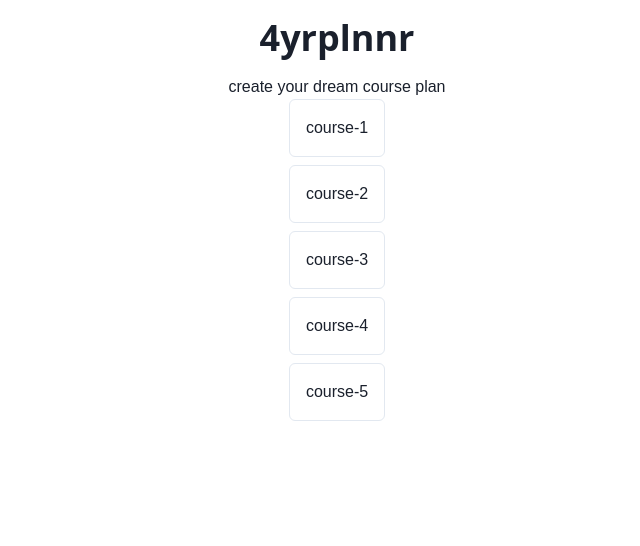
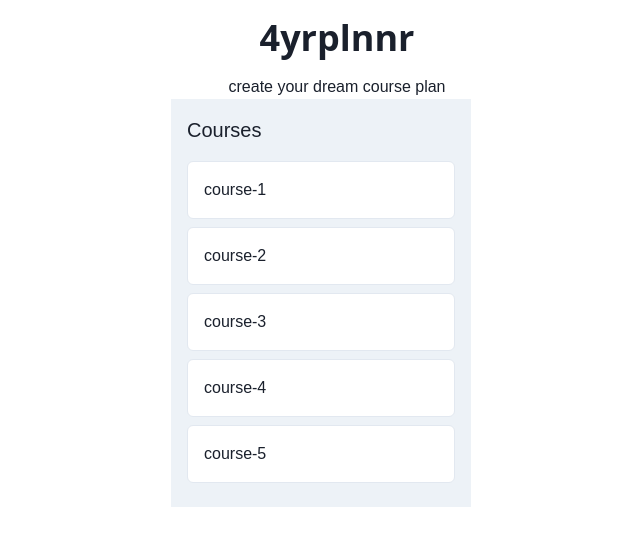
Before and after one commit to gayatri-3/4yrplnnr, a React (Create React App) app: page / in a window 1280 px wide. Shown: the top 546 px of the page, without its empty margins (303-943 px from the left). Built offline with nearby package versions, Linux system fonts and the light colour scheme.

Commit message:
drag and drop courses column
note: drag not set up so error displays

```diff
--- a/src/pages/planner.js
+++ b/src/pages/planner.js
@@ -9,18 +9,45 @@ export default function Planner() {
             <Heading mb={4}>4yrplnnr</Heading>
             <Text>create your dream course plan</Text>
 
-            {/* list courses */}
+            {/* drag and drop courses */}
+            <DragDropContext>
+                <Flex>
+                    {/* left column: courses list */}
+                    <Droppable droppableId="courses">
+                        {(provided) => (
+                            <Box width="300px" bg="gray.100" p={4} mr={8}>
+                                <Text fontSize="xl" mb={4}>
+                                    Courses
+                                </Text>
+
+                                {/* courses list */}
                                 {courses.map((course, index) => (
+                                    <Draggable
+                                        key={course.id}
+                                        draggableId={course.id}
+                                        index={index}
+                                    >
+                                        {(provided) => (
                                             <Box
                                                 mb={2}
                                                 p={4}
                                                 bg="white"
                                                 borderWidth="1px"
                                                 borderRadius="md"
+                                                ref={provided.innerRef}
+                                                {...provided.draggableProps}
+                                                {...provided.dragHandleProps}
                                             >
                                                 <Text>{course.id}</Text>
                                             </Box>
+                                        )}
+                                    </Draggable>
                                 ))}
+                            </Box>
+                        )}
+                    </Droppable>
+                </Flex>
+            </DragDropContext>
         </Flex>
     );
 }
```
Lines whose indentation alone changed are shown as unchanged.
